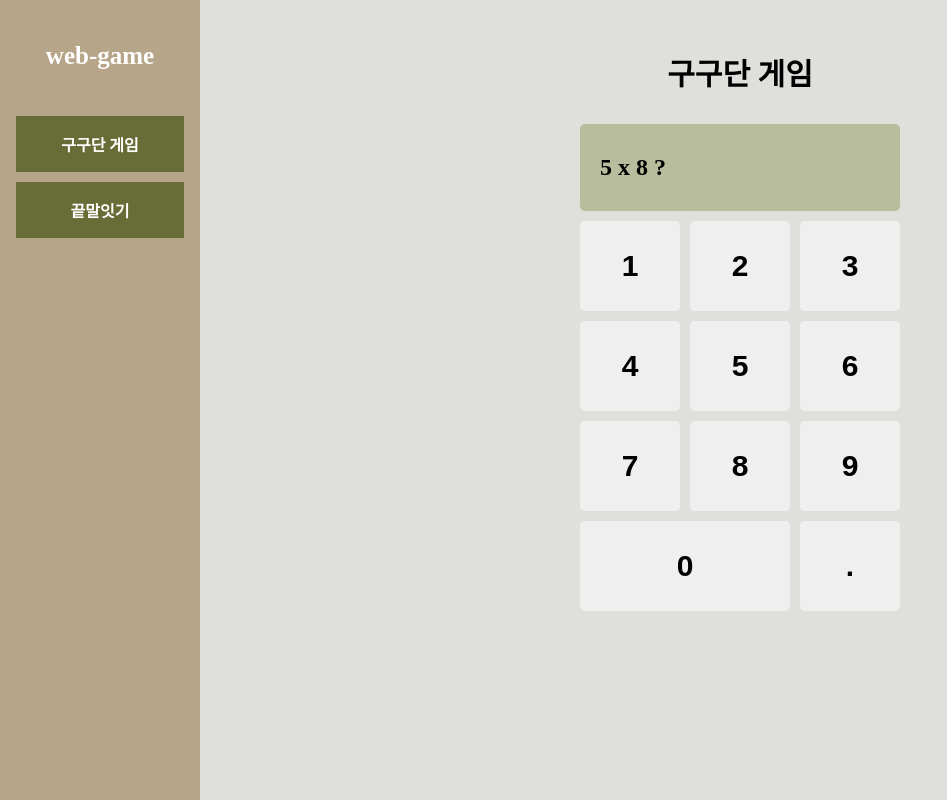
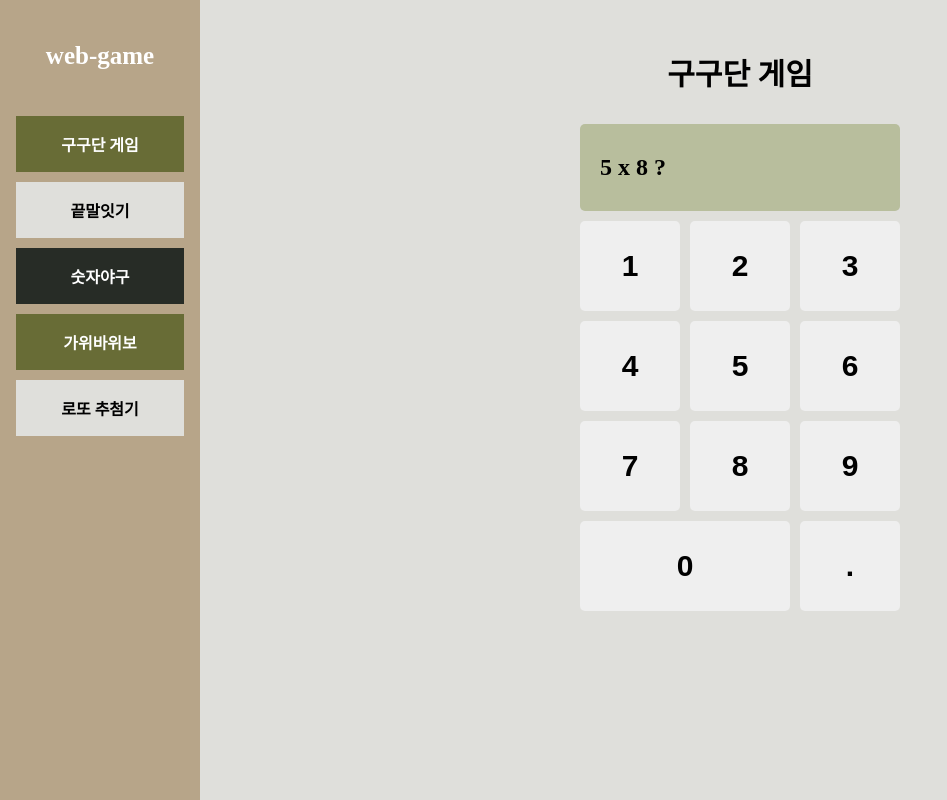
Before and after one commit to ryeongse25/react_study, a React (Create React App) app in the folder web-game/: page / in a window 1280 px wide. Shown: the whole page, without its empty margins (0-947 px from the left). Built offline with nearby package versions, Linux system fonts and the light colour scheme.

Commit message:
css: menu color

```diff
--- a/web-game/src/components/Nav/Nav.jsx
+++ b/web-game/src/components/Nav/Nav.jsx
@@ -11,6 +11,18 @@ const Nav = ({ changeGame }) => {
     {
       code: "word",
       title: "끝말잇기",
+    },
+    {
+      code: "baseball",
+      title: "숫자야구",
+    },
+    {
+      code: "rock",
+      title: "가위바위보",
+    },
+    {
+      code: "lotto",
+      title: "로또 추첨기",
     },
   ];
   return (
--- a/web-game/src/styles/Nav/Nav.css
+++ b/web-game/src/styles/Nav/Nav.css
@@ -8,7 +8,6 @@ nav {
 
 /* 로고 + 메뉴 */
 nav > div {
-  color: white;
   cursor: pointer;
   text-align: center;
 }
@@ -16,6 +15,7 @@ nav > div {
 /* 로고 */
 .logo {
   height: 80px;
+  color: white;
   font-size: 25px;
   line-height: 80px;
   margin-bottom: 20px;
@@ -25,5 +25,32 @@ nav > div {
 nav > div:not(.logo) {
   margin-bottom: 10px;
   padding: calc(var(--base-px) * 2);
+}
+
+nav > div:not(.logo):nth-child(3n - 1) {
+  color: white;
   background-color: var(--green1-color);
 }
+
+nav > div:not(.logo):nth-child(3n - 1):hover {
+  background-color: #4e5028;
+}
+
+nav > div:not(.logo):nth-child(3n) {
+  color: black;
+  background-color: var(--bg-color);
+}
+
+nav > div:not(.logo):nth-child(3n):hover {
+  background-color: #c5c5c3;
+}
+
+nav > div:not(.logo):nth-child(3n + 1) {
+  color: white;
+  background-color: var(--green3-color);
+}
+
+nav > div:not(.logo):nth-child(3n + 1):hover {
+  color: white;
+  background-color: #171a16;
+}
```
